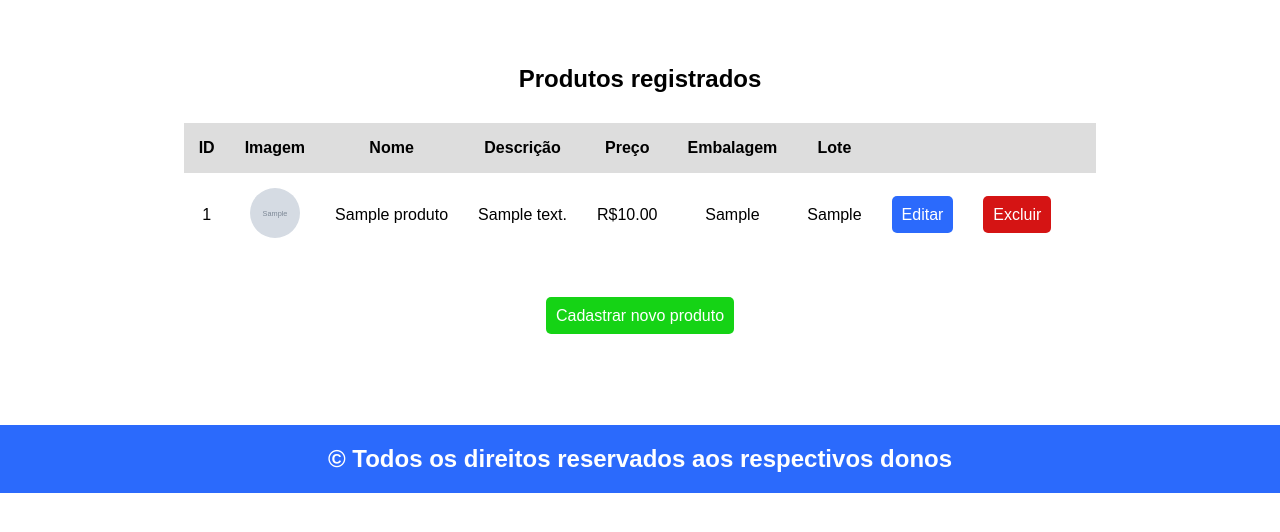
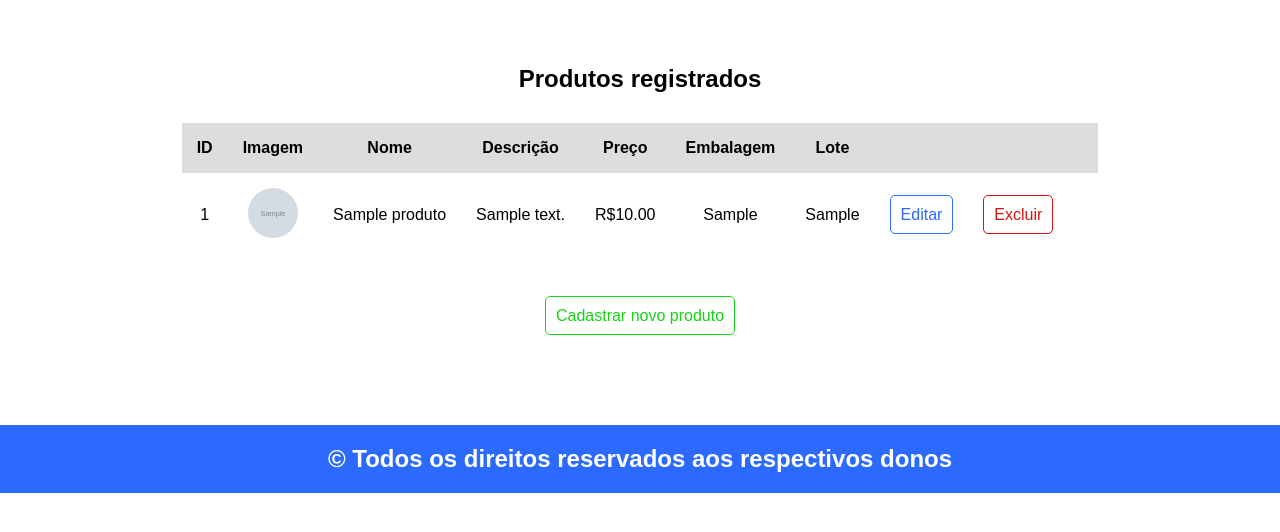
Before and after one commit to gabs1m/loja, a PHP site: page /dashboard.php in a window 1280 px wide. Shown: the part 168-700 px from the top of the page. Run offline with PHP 8.4, Linux system fonts and the light colour scheme; tables that the repository leaves empty hold one stand-in row (values such as "Sample post"); grey boxes marked "Sample" are stand-in pictures.

Commit message:
css fodase

```diff
--- a/css/style.css
+++ b/css/style.css
@@ -43,31 +43,37 @@ li{
 
 .button{
     padding:10px;
-    color:white;
     border-radius:5px;
     cursor:pointer;
     transition:0.3s;
+    background-color:none;
 }
 
 .create-button{
-    background-color:#15d315;
+    color:#15d315;
+    border:1px solid #15d315;
 }
 .create-button:hover{
-    background-color:#179117;
+    background-color:#15d315;
+    color:white;
 }
 
 .edit-button{
-    background-color:#2b6afc;
+    color:#2b6afc;
+    border:1px solid #2b6afc;
 }
 .edit-button:hover{
-    background-color:#1048ca;
+    background-color:#2b6afc;
+    color:white;
 }
 
 .delete-button{
-    background-color:#d51414;
+    color:#d51414;
+    border:1px solid #d51414;
 }
 .delete-button:hover{
-    background-color:#af1212;
+    background-color:#d51414;
+    color:white;
 }
 
 
```
